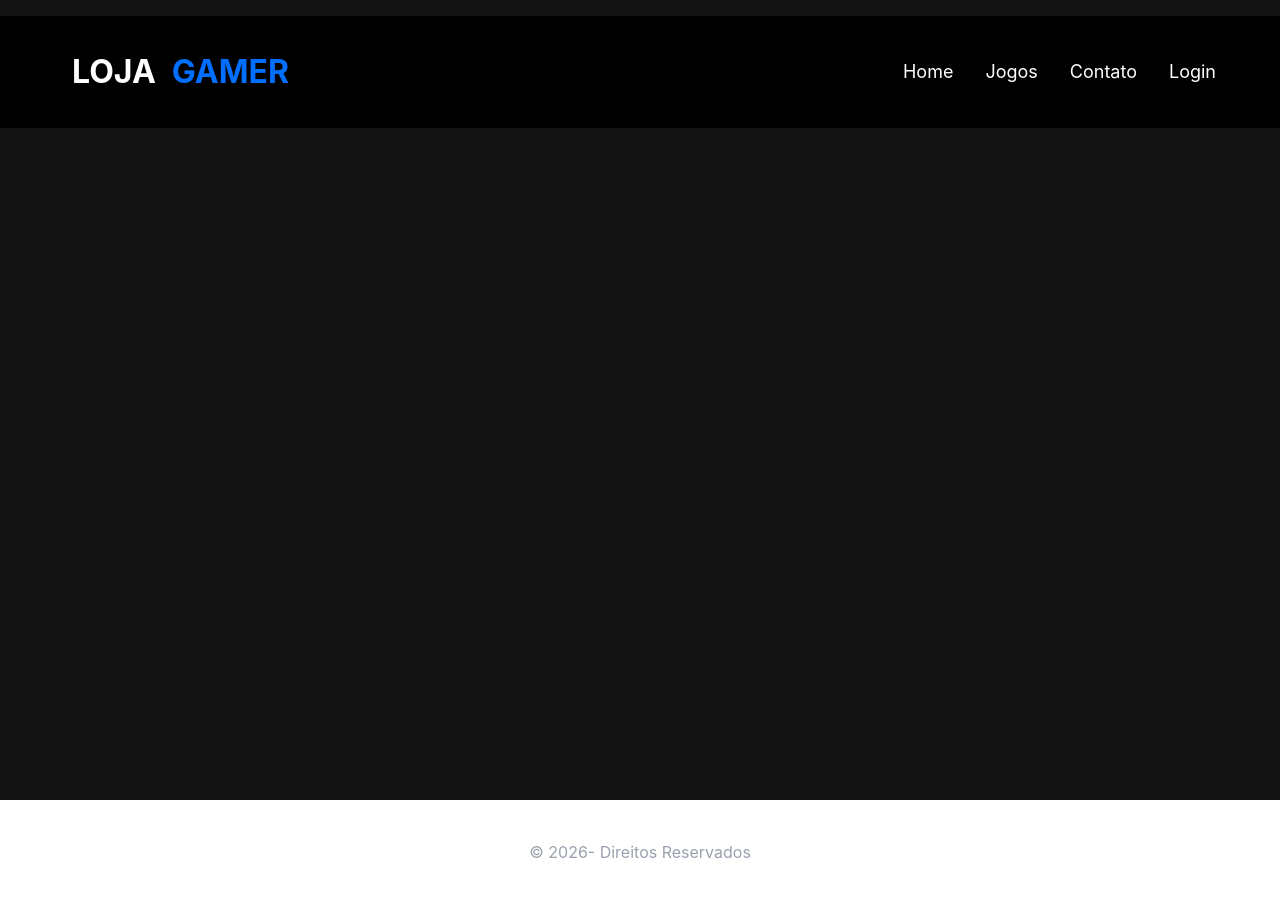
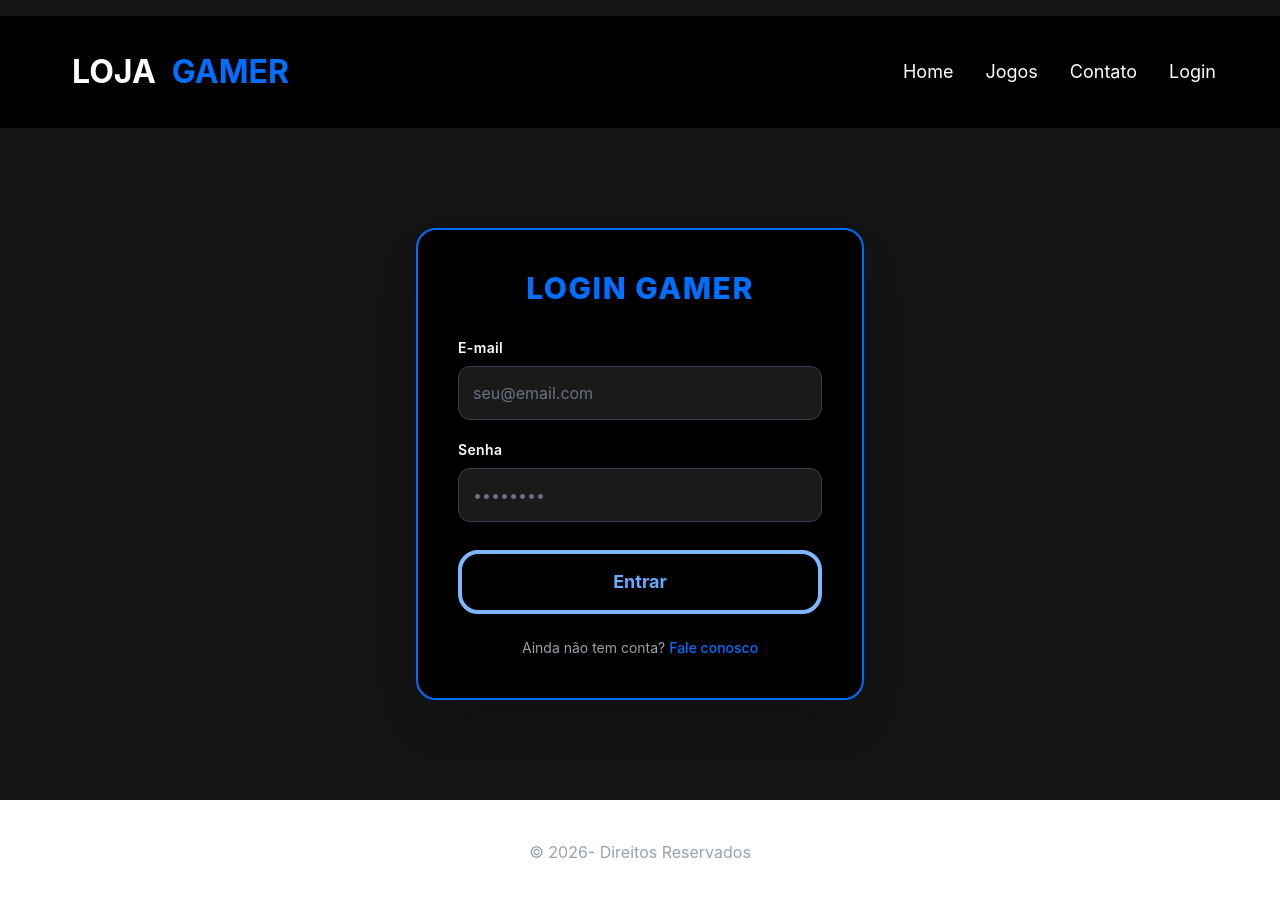
Before and after one commit to FIAP-EngSoft-Jhota/loja-gamer, a React (Vite) app: page /login in a window 1280 px wide. Shown: the top 898 px of the page. Built offline with nearby package versions, Linux system fonts and the light colour scheme.

Commit message:
feat:codificando e estilizando jogos

```diff
--- a/src/pages/Jogos.jsx
+++ b/src/pages/Jogos.jsx
@@ -1,9 +1,12 @@
 
 const Jogos = () => {
   return (
-    <>
-
-    </>
+    <main className="px-[5%] text-center my-8 grow">
+      <h2 className="text-3xl font-bold mb-4 text-green-500">
+        Catalogo de Jogos
+      </h2>
+      <p className="text-gray-300">Aqui você encontra todos os jogos disponiveis em nossa loja gamer</p>
+    </main>
   )
 }
 
--- a/src/pages/Login.jsx
+++ b/src/pages/Login.jsx
@@ -1,9 +1,69 @@
+import { use, useState } from 'react'
+import { useNavigate, Link } from 'react-router-dom'
+
 
 const Login = () => {
+
+  //Hook- useState- manipula o estado da váriavel
+  const [email, setEmail] = useState("");
+  const [senha, setSenha] = useState("");
+  // Hook- useNavigate- Navega entre os componentes
+  const navigate = useNavigate();
+  //função de login
+  const login = (e) => {
+    e.preventDefault();
+    alert(`Bem-Vindo(a),${email}`);
+    //Direciona para a página Home
+    navigate("/");
+  }
   return (
-    <>
+    <main className="grow flex items-center justify-center px-4 login" >
+      <div className="bg-black p-8 sm:p-10 rounded-[20px] w-full max-w-md shadow-2xl border-2 border-[#006eff]">
 
-    </>
+        {/* Título com o mesmo estilo neon do site */}
+        <h2 className="text-2xl sm:text-3xl font-extrabold text-[#006eff] text-center mb-8 uppercase tracking-wider">
+          Login Gamer
+        </h2>
+
+        <form onSubmit={Login} className="flex flex-col gap-5">
+          <div>
+            <label className="block text-white mb-2 text-sm font-semibold tracking-wide">E-mail</label>
+            <input
+              type="email"
+              required
+              value={email}
+              onChange={(e) => setEmail(e.target.value)}
+              placeholder="seu@email.com"
+              className="w-full p-3.5 rounded-xl bg-[#1a1a1a] text-white border border-gray-700 focus:border-[#006eff] focus:ring-1 focus:ring-[#006eff] outline-none transition-all placeholder:text-gray-500"
+            />
+          </div>
+
+          <div>
+            <label className="block text-white mb-2 text-sm font-semibold tracking-wide">Senha</label>
+            <input
+              type="password"
+              required
+              value={senha}
+              onChange={(e) => setSenha(e.target.value)}
+              placeholder="••••••••"
+              className="w-full p-3.5 rounded-xl bg-[#1a1a1a] text-white border border-gray-700 focus:border-[#006eff] focus:ring-1 focus:ring-[#006eff] outline-none transition-all placeholder:text-gray-500"
+            />
+          </div>
+
+          {/* Botão com o mesmo gradiente e efeito dos cards */}
+          <button
+            type="submit"
+            className="border-4 border-[#7eb6ff] mt-2 bg-linear-r from-cyan-400 to-purple-600 w-full py-3.5 rounded-[20px] text-[#6aaaff] font-bold text-lg transition-all duration-300 hover:opacity-90 hover:scale-105 hover:text-white cursor-pointer shadow-lg"
+          >
+            Entrar
+          </button>
+        </form>
+
+        <p className="text-center text-gray-400 mt-6 text-sm">
+          Ainda não tem conta? <Link to="/contato" className="text-[#006eff] hover:underline font-medium">Fale conosco</Link>
+        </p>
+      </div>
+    </main>
   )
 }
 
```
